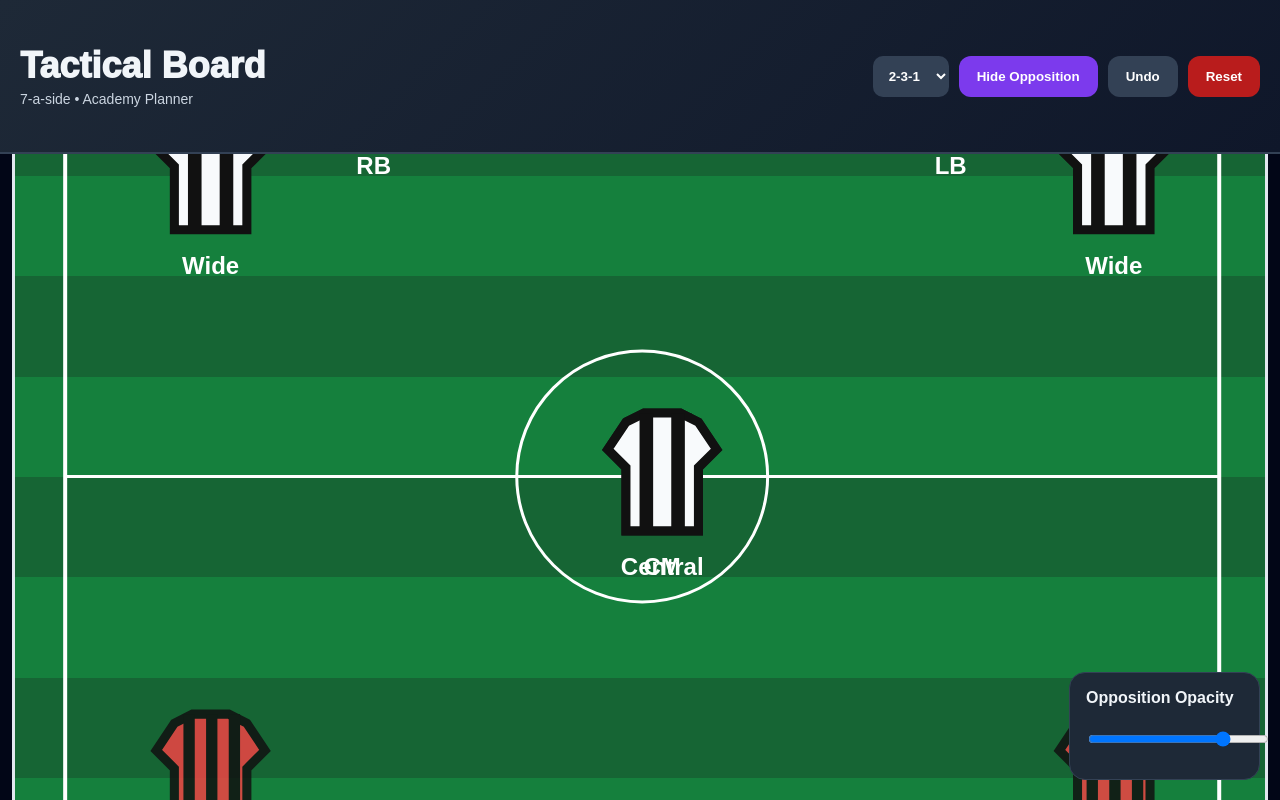
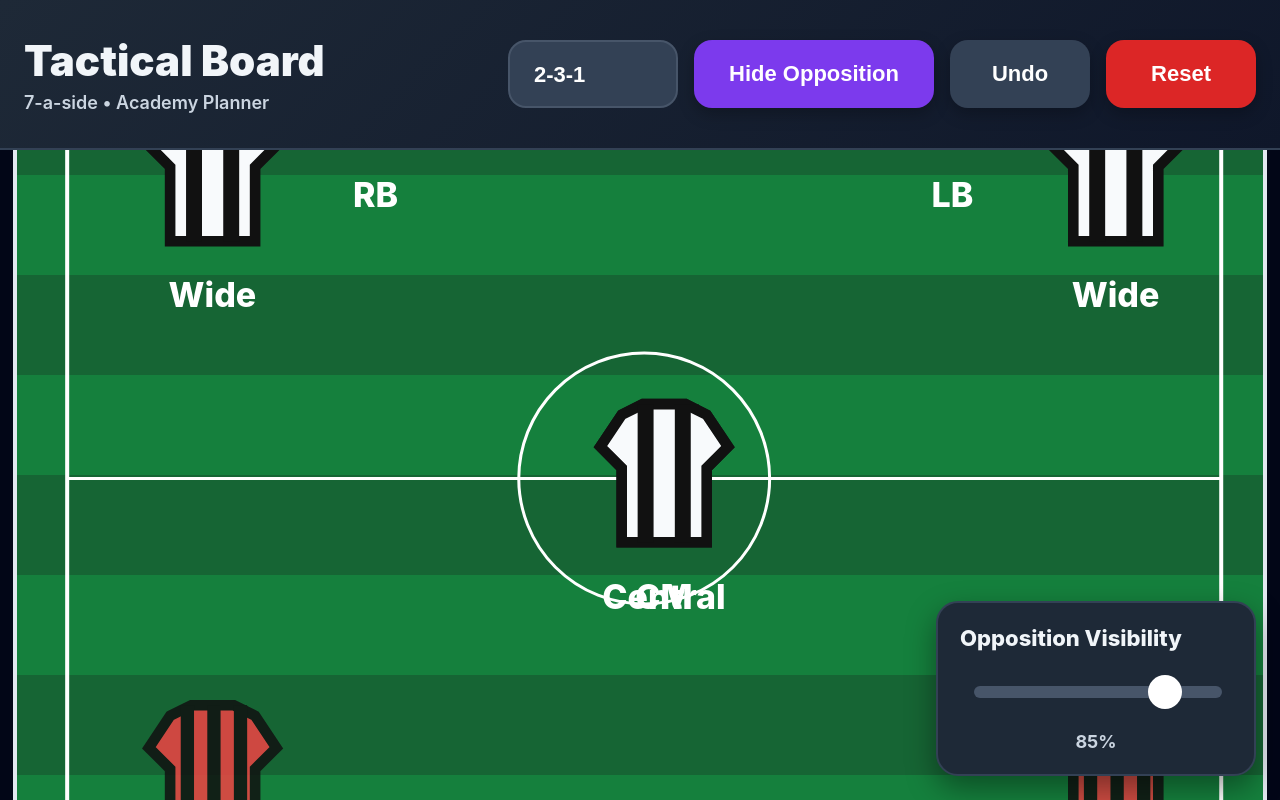
Before and after one commit to mccarr10/TacticsBoard, a React (Vite) app: page / in a window 1280 px wide. Built offline with nearby package versions, Linux system fonts and the light colour scheme.

Commit message:
Update PitchBoard.jsx

```diff
--- a/src/components/PitchBoard.jsx
+++ b/src/components/PitchBoard.jsx
@@ -2,9 +2,23 @@ import { useState, useRef, useEffect, useCallback } from "react";
 import Draggable from "react-draggable";
 
 const squad = [
-  "John", "Lucas", "Alex", "Ronan", "Ruairi", "Jules", "Robbie",
-  "Fionn", "Josh", "Sam", "Mason", "Marcel", "Alan", "Darragh",
-  "Sonny", "Charlie", "Cian"
+  "John",
+  "Lucas",
+  "Alex",
+  "Ronan",
+  "Ruairi",
+  "Jules",
+  "Robbie",
+  "Fionn",
+  "Josh",
+  "Sam",
+  "Mason",
+  "Marcel",
+  "Alan",
+  "Darragh",
+  "Sonny",
+  "Charlie",
+  "Cian",
 ];
 
 const oppositionLabels = ["GK", "LB", "RB", "CM", "LW", "RW", "ST"];
@@ -30,15 +44,13 @@ const JerseyIcon = ({
       strokeWidth="4"
     />
 
-    {striped && (
+    {striped ? (
       <>
         <rect x="20" y="4" width="5" height="52" fill="#111" />
         <rect x="30" y="4" width="5" height="52" fill="#111" />
         <rect x="40" y="4" width="5" height="52" fill="#111" />
       </>
-    )}
-
-    {!striped && (
+    ) : (
       <>
         <rect x="22" y="4" width="6" height="52" fill="#111" />
         <rect x="36" y="4" width="6" height="52" fill="#111" />
@@ -49,23 +61,23 @@ const JerseyIcon = ({
 
 const formations = {
   "2-3-1": [
-    { id: "GK", label: "Goalkeeper", xPct: 0.50, yPct: 0.92 },
-    { id: "DEF1", label: "Defender 1", xPct: 0.27, yPct: 0.70 },
-    { id: "DEF2", label: "Defender 2", xPct: 0.73, yPct: 0.70 },
-    { id: "CM", label: "Central Mid", xPct: 0.50, yPct: 0.50 },
+    { id: "GK", label: "Goalkeeper", xPct: 0.5, yPct: 0.92 },
+    { id: "DEF1", label: "Defender 1", xPct: 0.27, yPct: 0.7 },
+    { id: "DEF2", label: "Defender 2", xPct: 0.73, yPct: 0.7 },
+    { id: "CM", label: "Central Mid", xPct: 0.5, yPct: 0.5 },
     { id: "WM1", label: "Wide Mid 1", xPct: 0.14, yPct: 0.35 },
     { id: "WM2", label: "Wide Mid 2", xPct: 0.86, yPct: 0.35 },
-    { id: "STR", label: "Striker", xPct: 0.50, yPct: 0.12 },
+    { id: "STR", label: "Striker", xPct: 0.5, yPct: 0.12 },
   ],
 
   "3-2-1": [
-    { id: "GK", label: "Goalkeeper", xPct: 0.50, yPct: 0.92 },
-    { id: "DEF1", label: "Left Defender", xPct: 0.20, yPct: 0.70 },
-    { id: "DEF2", label: "Center Defender", xPct: 0.50, yPct: 0.74 },
-    { id: "DEF3", label: "Right Defender", xPct: 0.80, yPct: 0.70 },
+    { id: "GK", label: "Goalkeeper", xPct: 0.5, yPct: 0.92 },
+    { id: "DEF1", label: "Left Defender", xPct: 0.2, yPct: 0.7 },
+    { id: "DEF2", label: "Center Defender", xPct: 0.5, yPct: 0.74 },
+    { id: "DEF3", label: "Right Defender", xPct: 0.8, yPct: 0.7 },
     { id: "MID1", label: "Midfielder 1", xPct: 0.35, yPct: 0.45 },
     { id: "MID2", label: "Midfielder 2", xPct: 0.65, yPct: 0.45 },
-    { id: "STR", label: "Striker", xPct: 0.50, yPct: 0.18 },
+    { id: "STR", label: "Striker", xPct: 0.5, yPct: 0.18 },
   ],
 };
 
@@ -101,9 +113,9 @@ export default function TacticalBoard() {
     const container = wrapperRef.current;
 
     const aw = container.clientWidth;
-    const ah = container.clientHeight;
 
     const w = aw * 0.98;
+
     const h = w * 1.6;
 
     setDims({ w, h });
@@ -133,7 +145,9 @@ export default function TacticalBoard() {
 
     const ro = new ResizeObserver(measure);
 
-    if (wrapperRef.current) ro.observe(wrapperRef.current);
+    if (wrapperRef.current) {
+      ro.observe(wrapperRef.current);
+    }
 
     return () => ro.disconnect();
   }, [measure]);
@@ -158,7 +172,12 @@ export default function TacticalBoard() {
 
     const { x, y } = getCoords(e);
 
-    setDrawing({ x1: x, y1: y, x2: x, y2: y });
+    setDrawing({
+      x1: x,
+      y1: y,
+      x2: x,
+      y2: y,
+    });
   };
 
   const onDrawMove = (e) => {
@@ -168,7 +187,11 @@ export default function TacticalBoard() {
 
     const { x, y } = getCoords(e);
 
-    setDrawing((d) => ({ ...d, x2: x, y2: y }));
+    setDrawing((d) => ({
+      ...d,
+      x2: x,
+      y2: y,
+    }));
   };
 
   const onDrawEnd = () => {
@@ -186,6 +209,12 @@ export default function TacticalBoard() {
 
   const dragStartRef = useRef({});
   const didDragRef = useRef({});
+
+  const jerseySize = Math.max(120, Math.min(170, dims.w * 0.32));
+
+  const fontSize = Math.max(24, Math.min(34, dims.w * 0.075));
+
+  const tokenWidth = jerseySize + 40;
 
   const onPlayerPointerDown = (posId, e) => {
     const src = e.touches ? e.touches[0] : e;
@@ -211,11 +240,11 @@ export default function TacticalBoard() {
         src.clientY - start.y
       );
 
-      if (moved > 8) didDragRef.current[posId] = true;
+      if (moved > 8) {
+        didDragRef.current[posId] = true;
+      }
     }
   };
-
-  const jerseySize = Math.max(90, Math.min(145, dims.w * 0.29));
 
   const onDragStop = (posId, _, data) => {
     const wasDrag = didDragRef.current[posId];
@@ -280,10 +309,6 @@ export default function TacticalBoard() {
 
   const { w, h } = dims;
 
-  const fontSize = Math.max(16, Math.min(24, w * 0.062));
-
-  const tokenWidth = jerseySize + 40;
-
   return (
     <div
       style={{
@@ -296,11 +321,11 @@ export default function TacticalBoard() {
         flexDirection: "column",
       }}
     >
-      {/* Header */}
+      {/* HEADER */}
       <div
         style={{
-          height: "120px",
-          padding: "16px 20px",
+          height: "150px",
+          padding: "20px 24px",
           background:
             "linear-gradient(135deg, #1e2937 0%, #0f172a 100%)",
           borderBottom: "2px solid #334155",
@@ -315,7 +340,7 @@ export default function TacticalBoard() {
           <div
             style={{
               color: "#f1f5f9",
-              fontSize: "36px",
+              fontSize: "42px",
               fontWeight: "950",
             }}
           >
@@ -325,25 +350,39 @@ export default function TacticalBoard() {
           <div
             style={{
               color: "#cbd5e1",
-              fontSize: "14px",
-              marginTop: "4px",
+              fontSize: "18px",
+              marginTop: "6px",
+              fontWeight: "600",
             }}
           >
             7-a-side • Academy Planner
           </div>
         </div>
 
-        <div style={{ display: "flex", gap: "10px", flexWrap: "wrap" }}>
+        <div
+          style={{
+            display: "flex",
+            gap: "16px",
+            flexWrap: "wrap",
+            alignItems: "center",
+            justifyContent: "flex-end",
+          }}
+        >
           <select
             value={formationKey}
             onChange={(e) => setFormationKey(e.target.value)}
             style={{
-              padding: "12px",
-              borderRadius: "10px",
+              padding: "18px 24px",
+              borderRadius: "18px",
               background: "#334155",
               color: "white",
-              border: "none",
-              fontWeight: "700",
+              border: "2px solid #475569",
+              fontWeight: "800",
+              fontSize: "22px",
+              minHeight: "68px",
+              minWidth: "170px",
+              appearance: "none",
+              WebkitAppearance: "none",
             }}
           >
             {Object.keys(formations).map((f) => (
@@ -354,13 +393,17 @@ export default function TacticalBoard() {
           <button
             onClick={() => setShowOpposition((o) => !o)}
             style={{
-              padding: "12px 18px",
-              borderRadius: "12px",
+              padding: "18px 26px",
+              borderRadius: "18px",
               background: showOpposition ? "#7c3aed" : "#334155",
               color: "#fff",
               border: "none",
-              fontWeight: "700",
+              fontWeight: "800",
+              fontSize: "22px",
+              minHeight: "68px",
+              minWidth: "240px",
               cursor: "pointer",
+              boxShadow: "0 6px 16px rgba(0,0,0,0.25)",
             }}
           >
             {showOpposition
@@ -371,13 +414,17 @@ export default function TacticalBoard() {
           <button
             onClick={() => setLines((l) => l.slice(0, -1))}
             style={{
-              padding: "12px 18px",
-              borderRadius: "12px",
+              padding: "18px 26px",
+              borderRadius: "18px",
               background: "#334155",
               color: "#fff",
               border: "none",
-              fontWeight: "700",
+              fontWeight: "800",
+              fontSize: "22px",
+              minHeight: "68px",
+              minWidth: "140px",
               cursor: "pointer",
+              boxShadow: "0 6px 16px rgba(0,0,0,0.25)",
             }}
           >
             Undo
@@ -386,13 +433,17 @@ export default function TacticalBoard() {
           <button
             onClick={resetFormation}
             style={{
-              padding: "12px 18px",
-              borderRadius: "12px",
-              background: "#b91c1c",
+              padding: "18px 26px",
+              borderRadius: "18px",
+              background: "#dc2626",
               color: "#fff",
               border: "none",
-              fontWeight: "700",
+              fontWeight: "800",
+              fontSize: "22px",
+              minHeight: "68px",
+              minWidth: "150px",
               cursor: "pointer",
+              boxShadow: "0 6px 16px rgba(0,0,0,0.25)",
             }}
           >
             Reset
@@ -400,7 +451,7 @@ export default function TacticalBoard() {
         </div>
       </div>
 
-      {/* Pitch */}
+      {/* PITCH */}
       <div
         ref={wrapperRef}
         style={{
@@ -418,10 +469,10 @@ export default function TacticalBoard() {
             style={{
               width: `${w}px`,
               height: `${h}px`,
-              borderRadius: "16px",
+              borderRadius: "20px",
               overflow: "hidden",
               position: "relative",
-              border: "3px solid #e2e8f0",
+              border: "4px solid #e2e8f0",
               background: "#1a3a1a",
               touchAction: "none",
             }}
@@ -447,7 +498,7 @@ export default function TacticalBoard() {
               />
             ))}
 
-            {/* Pitch SVG */}
+            {/* PITCH MARKINGS */}
             <svg
               width={w}
               height={h}
@@ -503,7 +554,7 @@ export default function TacticalBoard() {
                   x2={l.x2}
                   y2={l.y2}
                   stroke="#fde047"
-                  strokeWidth="4.5"
+                  strokeWidth="5"
                   markerEnd="url(#arrow)"
                 />
               ))}
@@ -515,13 +566,13 @@ export default function TacticalBoard() {
                   x2={drawing.x2}
                   y2={drawing.y2}
                   stroke="#fde047"
-                  strokeWidth="4.5"
-                  strokeDasharray="6 4"
+                  strokeWidth="5"
+                  strokeDasharray="8 5"
                 />
               )}
             </svg>
 
-            {/* Main Players */}
+            {/* MAIN PLAYERS */}
             {players.map((pos) => (
               <Draggable
                 key={pos.id}
@@ -560,8 +611,9 @@ export default function TacticalBoard() {
                   <div
                     style={{
                       color: "#fff",
-                      fontWeight: "700",
+                      fontWeight: "800",
                       fontSize: `${fontSize}px`,
+                      marginTop: "8px",
                     }}
                   >
                     {assigned[pos.id] ||
@@ -571,7 +623,7 @@ export default function TacticalBoard() {
               </Draggable>
             ))}
 
-            {/* Opposition Players */}
+            {/* OPPOSITION */}
             {showOpposition &&
               oppositionPlayers.map((pos, index) => (
                 <Draggable
@@ -605,8 +657,9 @@ export default function TacticalBoard() {
                     <div
                       style={{
                         color: "#fff",
-                        fontWeight: "700",
+                        fontWeight: "800",
                         fontSize: `${fontSize}px`,
+                        marginTop: "8px",
                       }}
                     >
                       {oppositionLabels[index] || "Opp"}
@@ -618,28 +671,31 @@ export default function TacticalBoard() {
         )}
       </div>
 
-      {/* Opposition opacity control */}
+      {/* OPACITY PANEL */}
       {showOpposition && (
         <div
           style={{
             position: "fixed",
-            bottom: "20px",
-            right: "20px",
+            bottom: "24px",
+            right: "24px",
             background: "#1e2937",
-            padding: "16px",
-            borderRadius: "16px",
-            border: "1px solid #334155",
+            padding: "22px",
+            borderRadius: "22px",
+            border: "2px solid #334155",
             zIndex: 500,
+            width: "320px",
+            boxShadow: "0 12px 30px rgba(0,0,0,0.4)",
           }}
         >
           <div
             style={{
               color: "#f1f5f9",
-              marginBottom: "10px",
-              fontWeight: "700",
+              marginBottom: "18px",
+              fontWeight: "800",
+              fontSize: "22px",
             }}
           >
-            Opposition Opacity
+            Opposition Visibility
           </div>
 
           <input
@@ -651,11 +707,27 @@ export default function TacticalBoard() {
             onChange={(e) =>
               setOppositionOpacity(Number(e.target.value))
             }
+            style={{
+              width: "100%",
+              height: "42px",
+            }}
           />
+
+          <div
+            style={{
+              color: "#cbd5e1",
+              marginTop: "14px",
+              fontSize: "18px",
+              textAlign: "center",
+              fontWeight: "700",
+            }}
+          >
+            {Math.round(oppositionOpacity * 100)}%
+          </div>
         </div>
       )}
 
-      {/* Bottom Sheet */}
+      {/* PLAYER SHEET */}
       {sheetOpen && (
         <>
           <div
@@ -675,20 +747,20 @@ export default function TacticalBoard() {
               left: 0,
               right: 0,
               background: "#1e2937",
-              borderTopLeftRadius: "24px",
-              borderTopRightRadius: "24px",
+              borderTopLeftRadius: "32px",
+              borderTopRightRadius: "32px",
               maxHeight: "85vh",
               overflowY: "auto",
               zIndex: 210,
-              padding: "24px",
+              padding: "28px",
             }}
           >
             <div
               style={{
                 color: "#fff",
-                fontSize: "28px",
+                fontSize: "36px",
                 fontWeight: "900",
-                marginBottom: "24px",
+                marginBottom: "28px",
               }}
             >
               Select Player
@@ -698,8 +770,8 @@ export default function TacticalBoard() {
               style={{
                 display: "grid",
                 gridTemplateColumns:
-                  "repeat(auto-fill, minmax(165px, 1fr))",
-                gap: "16px",
+                  "repeat(auto-fill, minmax(220px, 1fr))",
+                gap: "18px",
               }}
             >
               {squad.map((player, idx) => {
@@ -710,10 +782,12 @@ export default function TacticalBoard() {
                   <button
                     key={idx}
                     onClick={() => {
-                      if (!isAssigned) assignPlayer(player);
+                      if (!isAssigned) {
+                        assignPlayer(player);
+                      }
                     }}
                     style={{
-                      padding: "22px 16px",
+                      padding: "34px 20px",
                       background: isAssigned
                         ? "#1f2937"
                         : "#334155",
@@ -721,9 +795,9 @@ export default function TacticalBoard() {
                         ? "#64748b"
                         : "#f1f5f9",
                       border: "2px solid #475569",
-                      borderRadius: "14px",
-                      fontWeight: "700",
-                      fontSize: "18px",
+                      borderRadius: "22px",
+                      fontWeight: "800",
+                      fontSize: "26px",
                       cursor: isAssigned
                         ? "not-allowed"
                         : "pointer",
@@ -738,6 +812,58 @@ export default function TacticalBoard() {
           </div>
         </>
       )}
+
+      {/* GLOBAL STYLES */}
+      <style>{`
+        * {
+          box-sizing: border-box;
+        }
+
+        body {
+          margin: 0;
+          padding: 0;
+          font-family: -apple-system, BlinkMacSystemFont, "Segoe UI", Roboto, sans-serif;
+        }
+
+        button,
+        select,
+        input[type="range"] {
+          transition: all 0.18s ease;
+        }
+
+        button:active {
+          transform: scale(0.96);
+        }
+
+        button,
+        select,
+        .player-token {
+          touch-action: manipulation;
+        }
+
+        input[type="range"] {
+          -webkit-appearance: none;
+          appearance: none;
+          background: transparent;
+        }
+
+        input[type="range"]::-webkit-slider-runnable-track {
+          height: 12px;
+          background: #475569;
+          border-radius: 999px;
+        }
+
+        input[type="range"]::-webkit-slider-thumb {
+          -webkit-appearance: none;
+          appearance: none;
+          width: 34px;
+          height: 34px;
+          border-radius: 50%;
+          background: #ffffff;
+          margin-top: -11px;
+          cursor: pointer;
+        }
+      `}</style>
     </div>
   );
 }
```
